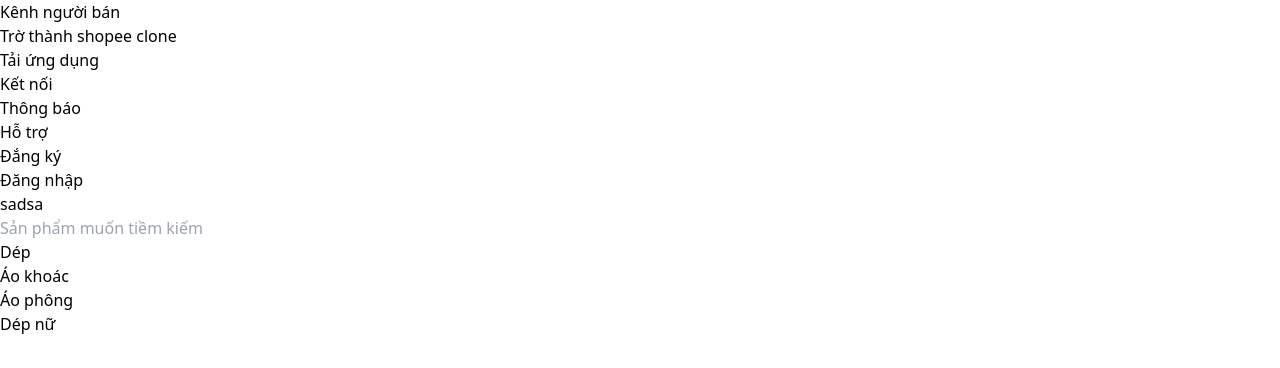
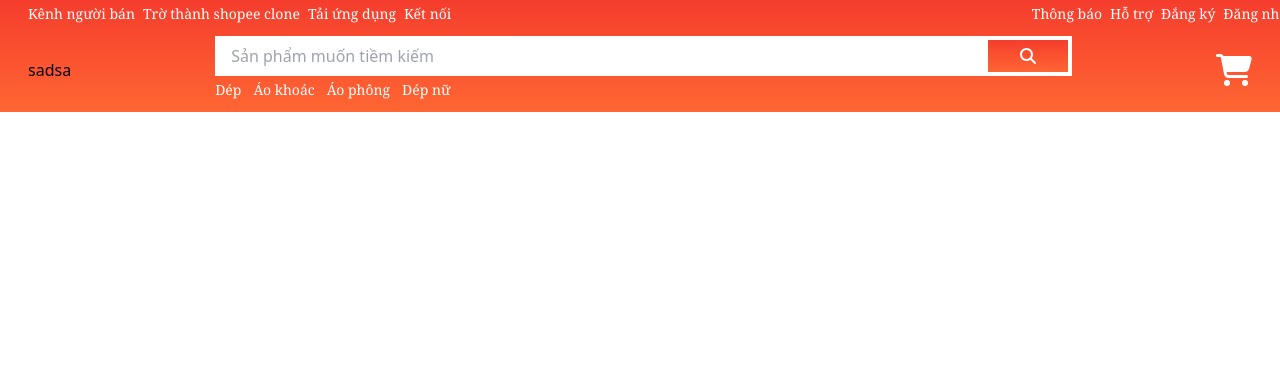
Before and after one commit to trongtien/clone-shopee, a React (Create React App) app: page / in a window 1280 px wide. Shown: the top 368 px of the page. Built offline with nearby package versions, Linux system fonts and the light colour scheme.

Commit message:
Build Source Typestrupt

```diff
--- a/src/assets/output.css
+++ b/src/assets/output.css
@@ -549,8 +549,58 @@ video {
   --tw-backdrop-sepia:  ;
 }
 
+.container {
+  width: 100%;
+}
+
+@media (min-width: 640px) {
+  .container {
+    max-width: 640px;
+  }
+}
+
+@media (min-width: 768px) {
+  .container {
+    max-width: 768px;
+  }
+}
+
+@media (min-width: 1024px) {
+  .container {
+    max-width: 1024px;
+  }
+}
+
+@media (min-width: 1280px) {
+  .container {
+    max-width: 1280px;
+  }
+}
+
+@media (min-width: 1536px) {
+  .container {
+    max-width: 1536px;
+  }
+}
+
 .fixed {
   position: fixed;
+}
+
+.absolute {
+  position: absolute;
+}
+
+.relative {
+  position: relative;
+}
+
+.right-1 {
+  right: 0.25rem;
+}
+
+.bottom-1 {
+  bottom: 0.25rem;
 }
 
 .top-0 {
@@ -565,12 +615,52 @@ video {
   right: 0px;
 }
 
+.flex {
+  display: flex;
+}
+
 .h-screen {
   height: 100vh;
 }
 
-.h-\[100px\] {
-  height: 100px;
+.h-3 {
+  height: 0.75rem;
+}
+
+.h-10 {
+  height: 2.5rem;
+}
+
+.h-\[2em\] {
+  height: 2em;
+}
+
+.w-screen {
+  width: 100vw;
+}
+
+.w-full {
+  width: 100%;
+}
+
+.w-\[5em\] {
+  width: 5em;
+}
+
+.w-\[70\%\] {
+  width: 70%;
+}
+
+.cursor-pointer {
+  cursor: pointer;
+}
+
+.items-center {
+  align-items: center;
+}
+
+.justify-between {
+  justify-content: space-between;
 }
 
 .bg-gradient-to-b {
@@ -587,6 +677,34 @@ video {
   --tw-gradient-to: #f63;
 }
 
+.p-1 {
+  padding: 0.25rem;
+}
+
+.p-0\.5 {
+  padding: 0.125rem;
+}
+
+.p-0 {
+  padding: 0px;
+}
+
+.pl-0 {
+  padding-left: 0px;
+}
+
+.pr-3 {
+  padding-right: 0.75rem;
+}
+
+.pr-24 {
+  padding-right: 6rem;
+}
+
+.pl-4 {
+  padding-left: 1rem;
+}
+
 .pl-6 {
   padding-left: 1.5rem;
 }
@@ -595,12 +713,42 @@ video {
   padding-right: 1.5rem;
 }
 
+.pt-2 {
+  padding-top: 0.5rem;
+}
+
+.pb-2 {
+  padding-bottom: 0.5rem;
+}
+
 .pt-4 {
   padding-top: 1rem;
 }
 
-.pb-4 {
-  padding-bottom: 1rem;
+.pl-1 {
+  padding-left: 0.25rem;
+}
+
+.pr-1 {
+  padding-right: 0.25rem;
+}
+
+.font-serif {
+  font-family: ui-serif, Georgia, Cambria, "Times New Roman", Times, serif;
+}
+
+.text-sm {
+  font-size: 0.875rem;
+  line-height: 1.25rem;
+}
+
+.font-light {
+  font-weight: 300;
+}
+
+.text-white {
+  --tw-text-opacity: 1;
+  color: rgb(255 255 255 / var(--tw-text-opacity));
 }
 
 :root {
--- a/tailwind.config.js
+++ b/tailwind.config.js
@@ -1,6 +1,6 @@
 /** @type {import('tailwindcss').Config} */
 module.exports = {
-  content: ["./src/**/*.{html,js,jsx, ts, tsx }"],
+  content: ["./src/**/*.{js,jsx,ts,tsx}",],
   theme: {
     extend: {
       colors:{
```
